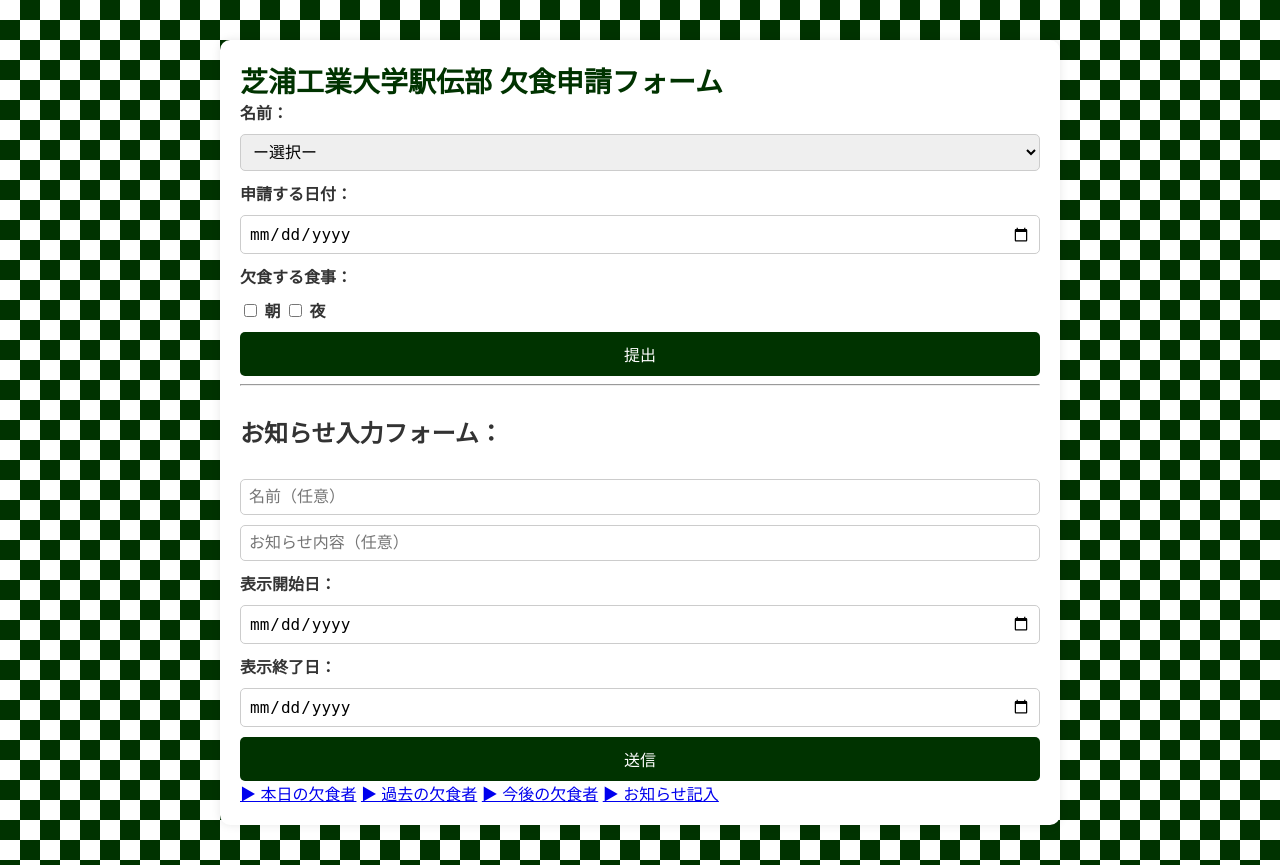
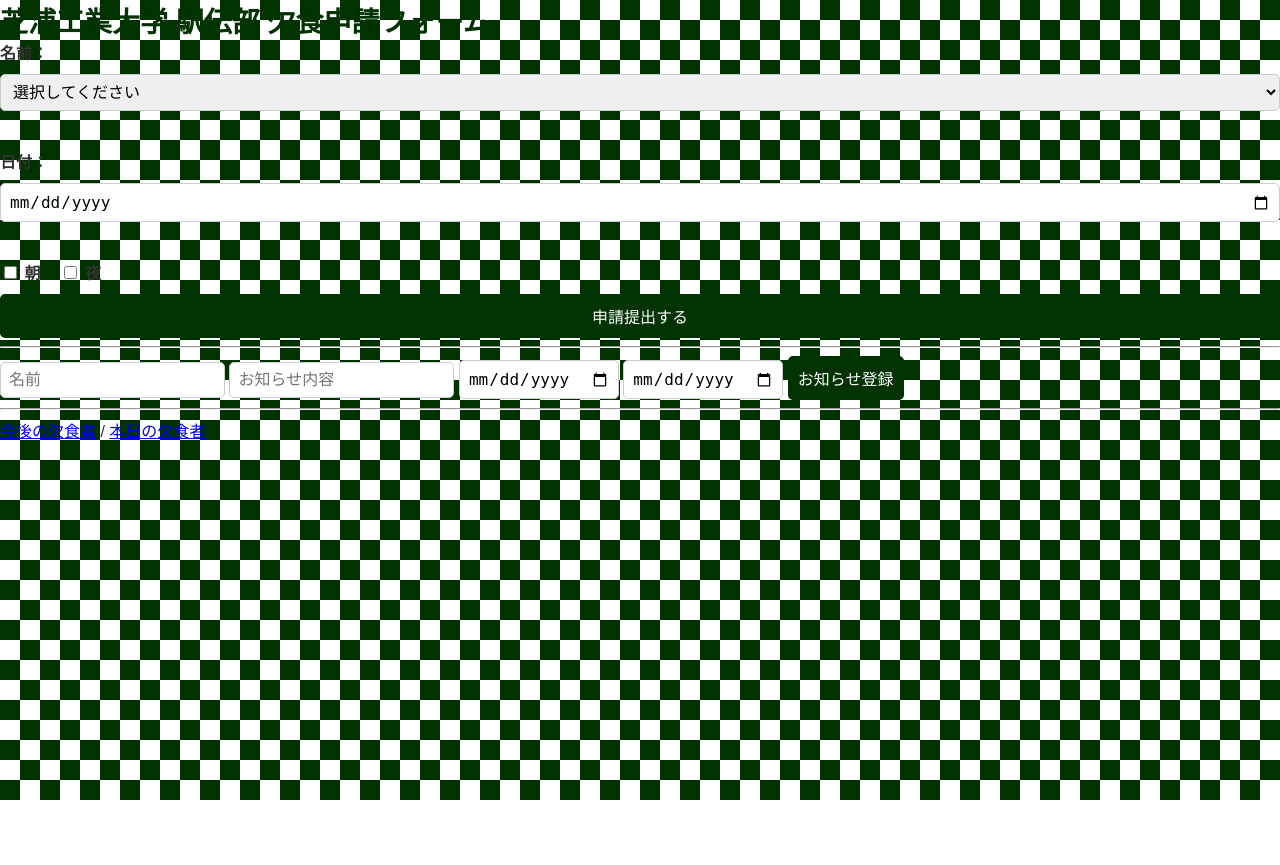
Before and after one commit to syunki-16/skip-meals-sit-app, a Flask app: page / in a window 1280 px wide. After the commit the page ends 800 px from the top, so only its background shows below. Run offline with Flask 2, Linux system fonts and the light colour scheme.

Commit message:
Update form.html

```diff
--- a/templates/form.html
+++ b/templates/form.html
@@ -2,59 +2,70 @@
 <html lang="ja">
 <head>
     <meta charset="UTF-8">
+    <meta name="viewport" content="width=device-width, initial-scale=1.0">
     <title>欠食申請フォーム</title>
-  <link rel="stylesheet" href="{{ url_for('static', filename='style.css') }}">
+    <link rel="stylesheet" href="/static/style.css">
 </head>
 <body>
-  <div class="container">
-    <div class="title-box">
-      <h1>芝浦工業大学駅伝部 欠食申請フォーム</h1>
+    <div class="checkered-background">
+        <h1 class="title">芝浦工業大学 駅伝部 欠食申請フォーム</h1>
     </div>
 
-    <form action="/" method="POST">
+    <div class="form-container">
+        {% if error %}<p class="error">{{ error }}</p>{% endif %}
+
+        <form method="POST">
             <label for="name">名前：</label>
             <select name="name" id="name" required>
-        <option value="">ー選択ー</option>
-        {% for name in names %}
-        <option value="{{ name }}">{{ name }}</option>
+                <option value="">選択してください</option>
+                {% for n in names %}
+                    <option value="{{ n }}">{{ n }}</option>
                 {% endfor %}
-      </select>
+            </select><br>
 
-      <label for="date">申請する日付：</label>
-      <input type="date" id="date" name="date" required>
+            <label for="date">日付：</label>
+            <input type="date" name="date" id="date" required><br>
 
-      <label>欠食する食事：</label>
-      <div class="horizontal-checks">
-        <input type="checkbox" id="breakfast" name="breakfast">
-        <label for="breakfast">朝</label>
-        <input type="checkbox" id="dinner" name="dinner">
-        <label for="dinner">夜</label>
+            <div class="checkbox-group">
+                <label><input type="checkbox" name="meal" value="朝"> 朝</label>
+                <label><input type="checkbox" name="meal" value="夜"> 夜</label>
             </div>
 
-      <button type="submit">提出</button>
+            <button type="submit">申請提出する</button>
         </form>
 
         <hr>
 
-    <form action="/announcement" method="POST">
-      <h2>お知らせ入力フォーム：</h2>
-      <input type="text" name="author" placeholder="名前（任意）">
-      <input type="text" name="content" placeholder="お知らせ内容（任意）">
-
-      <label for="start_date">表示開始日：</label>
+        <form method="POST" action="/announcement">
+            <div class="announcement-inline">
+                <input type="text" name="author" placeholder="名前" required>
+                <input type="text" name="content" placeholder="お知らせ内容" required>
                 <input type="date" name="start_date" required>
-      <label for="end_date">表示終了日：</label>
                 <input type="date" name="end_date" required>
-
-      <button type="submit">送信</button>
+                <button type="submit">お知らせ登録</button>
+            </div>
         </form>
 
-    <div class="nav-links">
-      <a href="/list">▶ 本日の欠食者</a>
-      <a href="/past">▶ 過去の欠食者</a>
-      <a href="/future">▶ 今後の欠食者</a>
-      <a href="/announcement">▶ お知らせ記入</a>
+        {% if announcements %}
+        <div class="announcements">
+            <h2>お知らせ</h2>
+            <ul>
+                {% for a in announcements %}
+                <li>
+                    <strong>{{ a.author }}</strong>: {{ a.content }}<br>
+                    <small>{{ a.start_date }} 〜 {{ a.end_date }}</small>
+                    <form method="POST" action="/delete_announcement" style="display:inline;">
+                        <input type="hidden" name="id" value="{{ a.id }}">
+                        <button type="submit">削除</button>
+                    </form>
+                </li>
+                {% endfor %}
+            </ul>
         </div>
+        {% endif %}
+
+        <hr>
+        <a href="/future">今後の欠食者</a> / <a href="/today">本日の欠食者</a>
     </div>
 </body>
 </html>
```
Lines whose indentation alone changed are shown as unchanged.
